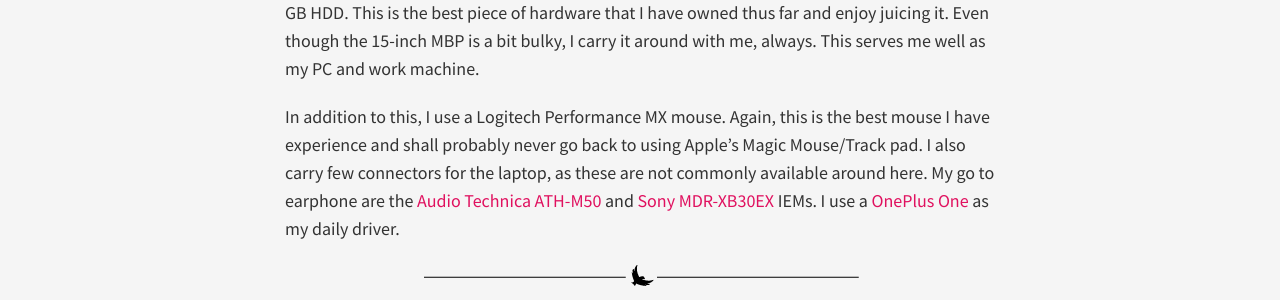
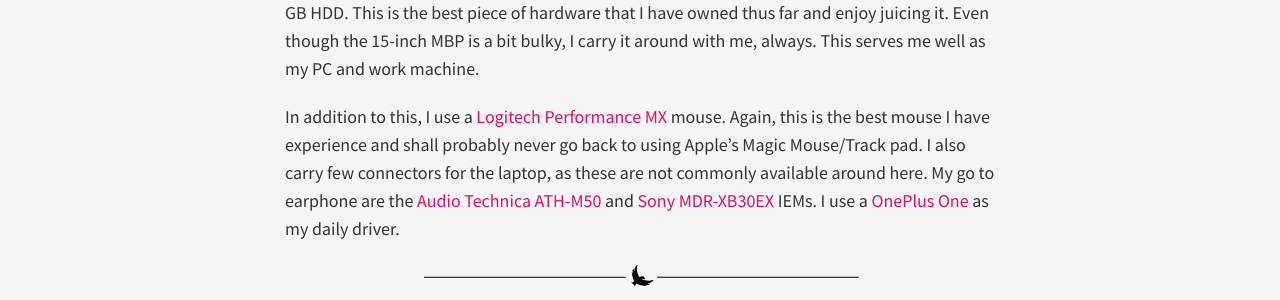
Before and after one commit to forkmsrini/forkmsrini.github.io-master, a Jekyll site: the page built from _posts/2014-12-29-mySetup.md, in a window 1280 px wide. Shown: the part 517-817 px from the top of the page. Built offline with Jekyll 4.4.1, drawn with Linux system fonts in a browser that asks for light colours; nearby versions of some CDN libraries; Markdown is read by kramdown in place of the engine named in the settings; part of the change alters nothing that is shown.

```diff
--- a/_posts/2014-12-29-mySetup.md
+++ b/_posts/2014-12-29-mySetup.md
@@ -9,7 +9,7 @@ A since I can't land myself an interview over with [The Setup](http://usesthis.c
 ### The Hardware
 I use an early 2013 MacBook Pro with a 2.6 GHz Intel Core i7 processor, 8 gigs of RAM and 500 GB HDD. This is the best piece of hardware that I have owned thus far and enjoy juicing it. Even though the 15-inch MBP is a bit bulky, I carry it around with me, always. This serves me well as my PC and work machine.
 
-In addition to this, I use a Logitech Performance MX mouse. Again, this is the best mouse I have experience and shall probably never go back to using Apple’s Magic Mouse/Track pad. I also carry few connectors for the laptop, as these are not commonly available around here. My go to earphone are the [Audio Technica ATH-M50](http://www.audio-technica.com/cms/headphones/0edf909675b1be4d/) and [Sony MDR-XB30EX](http://www.sony.co.in/product/mdr-xb30ex) IEMs. I use a [OnePlus One](https://oneplus.net/) as my daily driver.
+In addition to this, I use a [Logitech Performance MX](http://tinyurl.com/m7z6fdl) mouse. Again, this is the best mouse I have experience and shall probably never go back to using Apple’s Magic Mouse/Track pad. I also carry few connectors for the laptop, as these are not commonly available around here. My go to earphone are the [Audio Technica ATH-M50](http://www.audio-technica.com/cms/headphones/0edf909675b1be4d/) and [Sony MDR-XB30EX](http://www.sony.co.in/product/mdr-xb30ex) IEMs. I use a [OnePlus One](https://oneplus.net/) as my daily driver.
 <hr/>
 ### The Software
 Since I haven’t identified my go to ``language," I have a lot of choices and IDEs to work with. First off, [MATLAB](http://in.mathworks.com/products/matlab/) is golden and I have been using it since my undergrad days. Then, I use [Eclipse IDE](https://eclipse.org/downloads/) for many of the Java programs. [Emacs](http://www.gnu.org/software/emacs/) is the text editor that I feel most comfortable to use (because of the customizations and themes mainly). [Enthought Canopy](https://store.enthought.com/) (free edition) is the Python editor. I like to use [iTerm2](http://iterm2.com/) as an alternate to the terminal. The list of other programs installed is: [R](http://www.r-project.org/), [Weka](http://www.cs.waikato.ac.nz/ml/weka/downloading.html), [Torch 7](https://github.com/torch/torch7), [Julia](http://julialang.org/downloads/), [Knime](https://www.knime.org/downloads/knime/macosx) and many more. I have this clutter, as there is a demand to program in multiple languages across various platforms at which I hope to become good at!
```
